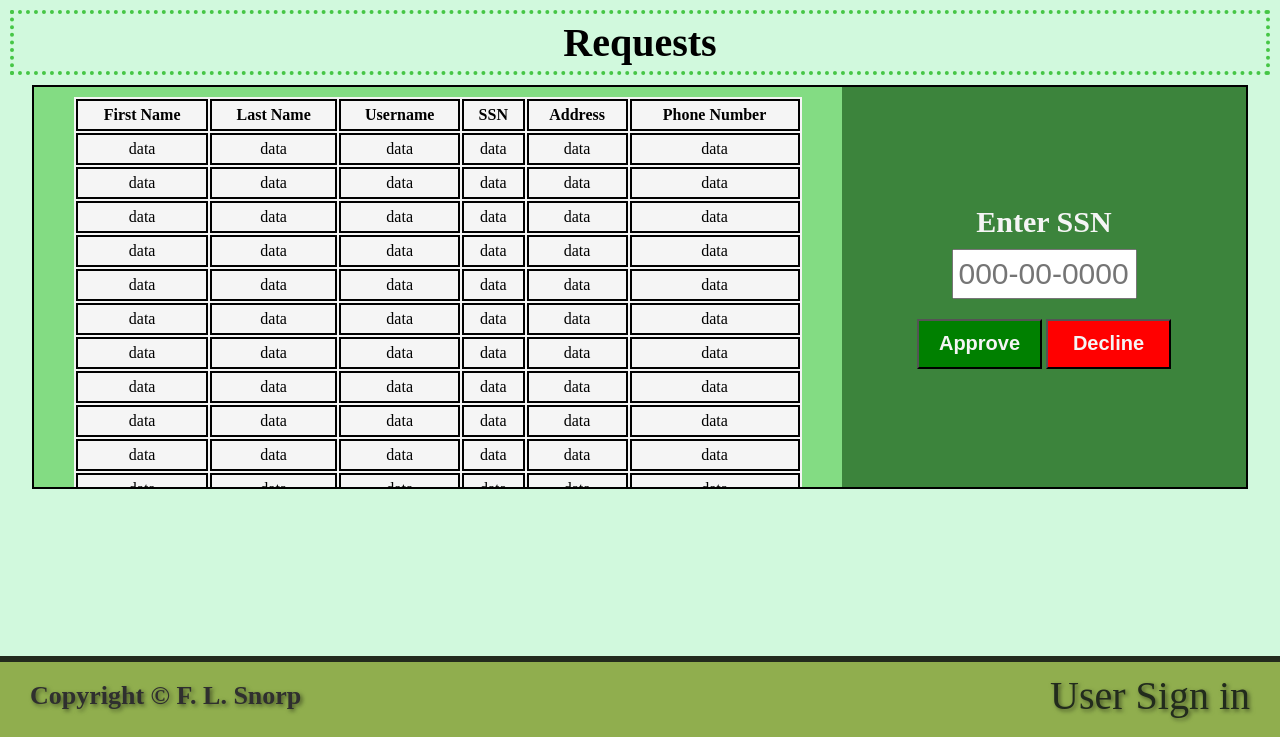
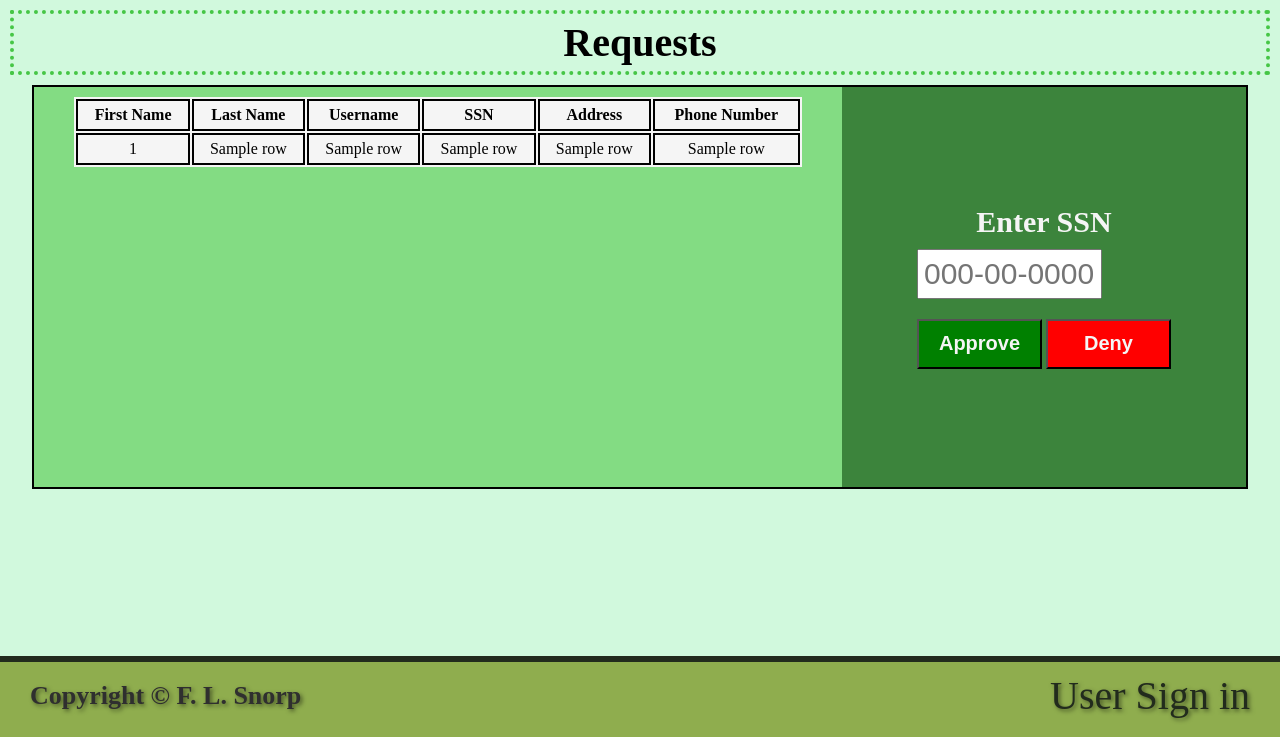
Before and after one commit to Dzook1/Banking, a Flask app: template Templates/approveAccounts.html in a window 1280 px wide. Shown: the part 134-871 px from the top of the page. Run offline with Flask 3, Linux system fonts and the light colour scheme; the template is opened without the code that fills it: most values are stand-ins (such as "Sample title", 1, 10 or a date in 2020).

Commit message:
Account Approval

```diff
--- a/Templates/accounts.html
+++ b/Templates/accounts.html
@@ -19,6 +19,7 @@
             <th>Address</th>
             <th>Phone Number</th>
             <th>Account Number</th>
+            <th>Balance</th>
         </thead>
         <tbody>
             {% for row in data %}
@@ -30,6 +31,7 @@
                     <td>{{ row[4] }}</td>
                     <td>{{ row[5] }}</td>
                     <td>{{ row[6] }}</td>
+                    <td>{{ row[7] }}</td>
                 </tr>
             {% endfor %}
         </tbody>
--- a/Templates/approveAccounts.html
+++ b/Templates/approveAccounts.html
@@ -23,151 +23,30 @@
                 <th>Phone Number</th>
             </thead>
             <tbody>
-                <tr>
-                    <td>data</td>
-                    <td>data</td>
-                    <td>data</td>
-                    <td>data</td>
-                    <td>data</td>
-                    <td>data</td>
-                </tr>
-                <tr>
-                    <td>data</td>
-                    <td>data</td>
-                    <td>data</td>
-                    <td>data</td>
-                    <td>data</td>
-                    <td>data</td>
-                </tr>
-                <tr>
-                    <td>data</td>
-                    <td>data</td>
-                    <td>data</td>
-                    <td>data</td>
-                    <td>data</td>
-                    <td>data</td>
-                </tr>
-                <tr>
-                    <td>data</td>
-                    <td>data</td>
-                    <td>data</td>
-                    <td>data</td>
-                    <td>data</td>
-                    <td>data</td>
-                </tr>
-                <tr>
-                    <td>data</td>
-                    <td>data</td>
-                    <td>data</td>
-                    <td>data</td>
-                    <td>data</td>
-                    <td>data</td>
-                </tr>
-                <tr>
-                    <td>data</td>
-                    <td>data</td>
-                    <td>data</td>
-                    <td>data</td>
-                    <td>data</td>
-                    <td>data</td>
-                </tr>
-                <tr>
-                    <td>data</td>
-                    <td>data</td>
-                    <td>data</td>
-                    <td>data</td>
-                    <td>data</td>
-                    <td>data</td>
-                </tr>
-                <tr>
-                    <td>data</td>
-                    <td>data</td>
-                    <td>data</td>
-                    <td>data</td>
-                    <td>data</td>
-                    <td>data</td>
-                </tr>
-                <tr>
-                    <td>data</td>
-                    <td>data</td>
-                    <td>data</td>
-                    <td>data</td>
-                    <td>data</td>
-                    <td>data</td>
-                </tr>
-                <tr>
-                    <td>data</td>
-                    <td>data</td>
-                    <td>data</td>
-                    <td>data</td>
-                    <td>data</td>
-                    <td>data</td>
-                </tr>
-                <tr>
-                    <td>data</td>
-                    <td>data</td>
-                    <td>data</td>
-                    <td>data</td>
-                    <td>data</td>
-                    <td>data</td>
-                </tr>
-                <tr>
-                    <td>data</td>
-                    <td>data</td>
-                    <td>data</td>
-                    <td>data</td>
-                    <td>data</td>
-                    <td>data</td>
-                </tr>
-                <tr>
-                    <td>data</td>
-                    <td>data</td>
-                    <td>data</td>
-                    <td>data</td>
-                    <td>data</td>
-                    <td>data</td>
-                </tr>
-                <tr>
-                    <td>data</td>
-                    <td>data</td>
-                    <td>data</td>
-                    <td>data</td>
-                    <td>data</td>
-                    <td>data</td>
-                </tr>
-                <tr>
-                    <td>data</td>
-                    <td>data</td>
-                    <td>data</td>
-                    <td>data</td>
-                    <td>data</td>
-                    <td>data</td>
-                </tr>
-                <tr>
-                    <td>data</td>
-                    <td>data</td>
-                    <td>data</td>
-                    <td>data</td>
-                    <td>data</td>
-                    <td>data</td>
-                </tr>
-
-                </tbody>
+                {% for row in data %}
+                    <tr>
+                        <td>{{ row[0] }}</td>
+                        <td>{{ row[1] }}</td>
+                        <td>{{ row[2] }}</td>
+                        <td>{{ row[3] }}</td>
+                        <td>{{ row[4] }}</td>
+                        <td>{{ row[5] }}</td>
+                    </tr>
+                {% endfor %}
+            </tbody>
         </table>
     </div>
 
-
     <div class="grid-search">
         <label class="grid-label" for="grid-search-ssn">Enter SSN</label>
-        <input type="text" inputmode="numeric" class="grid-search-ssn" name="SSN" pattern="\d{3}-?\d{2}-?\d{4}" placeholder="000-00-0000" maxlength="11" required>
-        <div class="grid-flex">
-            <button class="tableBtn approveBtn">Approve</button>
-            <button class="tableBtn declineBtn">Decline</button>
-        </div>
+        <form action="/approveAccounts.html" method="POST">
+            <input type="text" inputmode="numeric" class="grid-search-ssn" name="SSN" pattern="\d{3}-?\d{2}-?\d{4}" placeholder="000-00-0000" maxlength="11" required>
+            <div class="grid-flex">
+                <input class="tableBtn approveBtn" name="submit_button" type="submit" value="Approve">
+                <input class="tableBtn declineBtn" name="submit_button" type="submit" value="Deny">
+            </div>
+        </form>
     </div>
 </div>
-
-
 {% endblock %}
-
 {% block a %}<a href="/" class="footer__user-signin">User Sign in</a>{% endblock %}
--- a/app.py
+++ b/app.py
@@ -1,10 +1,11 @@
 from flask import Flask, render_template, request
 from sqlalchemy import create_engine, text
+import random
 
 app = Flask(__name__)
 
 
-conn_str = "mysql://root:9866@localhost/banking"
+conn_str = "mysql://root:Dougnang1@localhost/banking"
 engine = create_engine(conn_str, echo=True)
 conn = engine.connect()
 
@@ -65,9 +66,9 @@ def signupGo():
 
 @app.route('/my_account.html')
 def Account():
-    query = text('Select Balance from Information where SSN = :userSSN')
+    query = text('Select Balance, First_Name from Information where SSN = :userSSN')
     result = conn.execute(query, {"userSSN": userSSN}).fetchone()
-    return render_template('my_account.html', balance=result[0])
+    return render_template('my_account.html', balance=result[0], name=result[1])
 
 @app.route('/transfer.html')
 def transfer():
@@ -79,13 +80,45 @@ def adminHome():
 
 @app.route('/accounts.html')
 def accounts():
-    query = text("SELECT information.First_Name, information.Last_Name, information.Username, information.SSN, information.Address, information.Phone_Number, account_approval.account_number FROM information, account_approval WHERE information.SSN = account_approval.SSN AND account_approval.account_number <> '';")
+    query = text("SELECT information.First_Name, information.Last_Name, information.Username, information.SSN, information.Address, information.Phone_Number, account_approval.account_number, information.Balance FROM information, account_approval WHERE information.SSN = account_approval.SSN AND account_approval.account_number <> '';")
     data = conn.execute(query)
     return render_template('accounts.html', data=data)
 
-@app.route('/approveAccounts.html')
+@app.route('/approveAccounts.html', methods=['GET'])
 def approveAccounts():
-    return render_template('approveAccounts.html')
+    query = text("SELECT information.First_Name, information.Last_Name, information.Username, information.SSN, information.Address, information.Phone_Number FROM information, account_approval WHERE information.SSN = account_approval.SSN AND account_approval.account_number = '';")
+    data = conn.execute(query)
+    return render_template('approveAccounts.html', data=data)
+
+@app.route('/approveAccounts.html', methods=['POST'])
+def approveAccountsGo():
+    ssnRequest = request.form['SSN']
+    AcctNum = str(random.randint(0, 99999999))
+
+    query = text("SELECT account_number FROM account_approval WHERE SSN = :ssnRequest")
+    data = conn.execute(query, {'ssnRequest': ssnRequest}).fetchone()
+
+    if data[0] == "":
+        if len(AcctNum) < 8:
+            AcctNum =  '0' * (8 - len(AcctNum)) + AcctNum
+
+        if 'submit_button' in request.form and request.form['submit_button'] == 'Approve':
+            query = text("UPDATE account_approval SET account_number = :AcctNum WHERE SSN = :ssnRequest")
+            conn.execute(query, {'AcctNum': AcctNum, 'ssnRequest': ssnRequest})
+            conn.commit()
+            pass
+        elif 'submit_button' in request.form and request.form['submit_button'] == 'Deny':
+            query = text("DELETE FROM account_approval WHERE  SSN = :ssnRequest")
+            conn.execute(query, {'ssnRequest': ssnRequest})
+            conn.commit()
+            query = text("DELETE FROM information WHERE  SSN = :ssnRequest")
+            conn.execute(query, {'ssnRequest': ssnRequest})
+            conn.commit()
+            pass
+
+    query = text("SELECT information.First_Name, information.Last_Name, information.Username, information.SSN, information.Address, information.Phone_Number FROM information, account_approval WHERE information.SSN = account_approval.SSN AND account_approval.account_number = '';")
+    data = conn.execute(query)
+    return render_template('approveAccounts.html', data=data)
 
 if __name__ == '__main__':
     app.run(debug=True)
```
